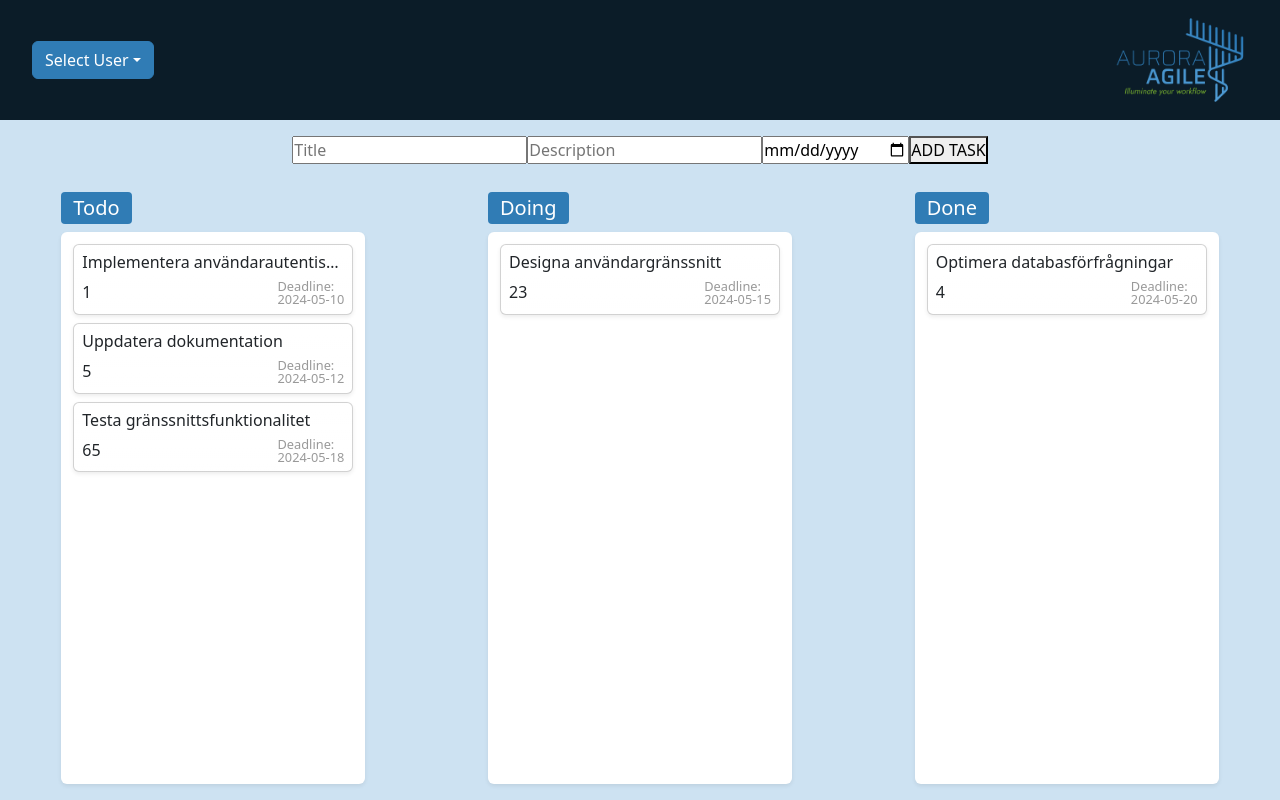
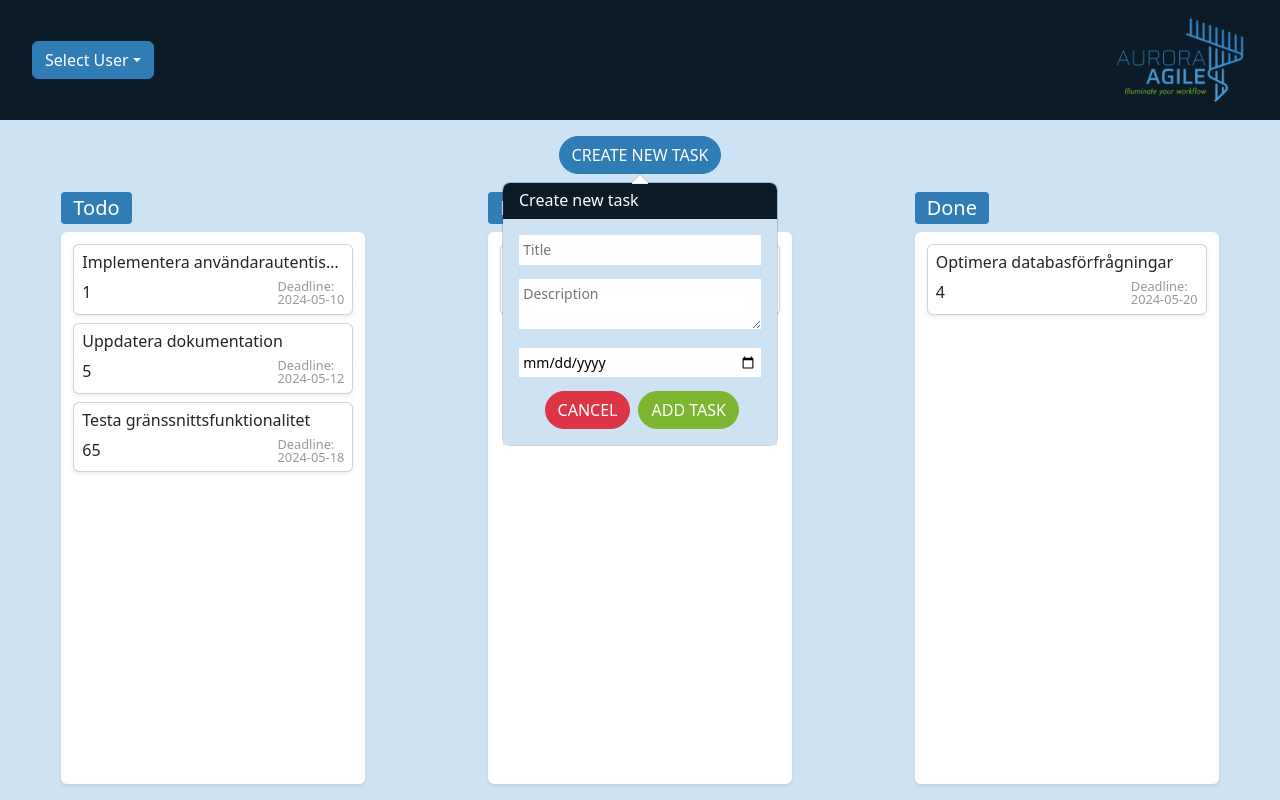
Before and after one commit to Kiwiih/Aurora-Agile, a React (Vite) app: page / in a window 1280 px wide. Both pictures are taken after a click on the button "CREATE NEW TASK". Built offline with nearby package versions, Linux system fonts and the light colour scheme.

Commit message:
finsihed styling addForm

```diff
--- a/src/assets/index.css
+++ b/src/assets/index.css
@@ -77,3 +77,9 @@ header {
 #dropdown-basic {
   margin: 1rem 2rem;
 }
+.input-addForm {
+  width: 100%;
+  margin-bottom: 1em;
+  padding: 0.3em;
+  border: none;
+}
--- a/src/components/Board.jsx
+++ b/src/components/Board.jsx
@@ -8,15 +8,7 @@ import Column from './Column';
 import CreateNewTask from './CreateNewTask';
 
 const Board = () => {
-  const [user, setUser] = useState([
-    'all',
-    'Moa',
-    'Alicia',
-    'Emil',
-    'Paulina',
-    'Viktor',
-    'Jerry',
-  ]);
+  const [user, setUser] = useState([0, 1, 2, 3, 4, 5, 6]);
 
   const columns = useSelector((state) => state[columnSlice.name].columns);
   console.log(columns);
--- a/src/components/Column.jsx
+++ b/src/components/Column.jsx
@@ -12,7 +12,7 @@ const column = ({ columnId, user }) => {
   const title = currentColumn.title;
 
   const tasks = useSelector((state) => state.task.tasks);
-  console.log(tasks);
+  // console.log(tasks);
 
   return (
     <>
@@ -35,8 +35,8 @@ const column = ({ columnId, user }) => {
 
         <div className='card border-0 container py-2 flex-grow-1  shadow-sm'>
           {tasks.map((t) => {
-            console.log(t.columnId);
-            console.log(currentColumn);
+            // console.log(t.columnId);
+            // console.log(currentColumn);
 
             if (t.columnId == currentColumn.id) {
               return (
--- a/src/components/CreateNewTask.jsx
+++ b/src/components/CreateNewTask.jsx
@@ -1,22 +1,32 @@
-import { useState } from 'react';
+import { useState, useRef } from 'react';
 import { useDispatch, useSelector } from 'react-redux';
 import { addTask } from '../features/task/taskSlice';
-import taskSlice from '../features/task/taskSlice';
+//Bootstrap
+import Button from 'react-bootstrap/Button';
+import Overlay from 'react-bootstrap/Overlay';
+import Popover from 'react-bootstrap/Popover';
 
 const CreateNewTask = () => {
   const [title, setTitle] = useState('');
   const [description, setDescription] = useState('');
-  const [deadline, setDeadline] = useState(null);
-  const [showForm, setShowForm] = useState(false);
+  const [deadline, setDeadline] = useState('');
+  //Bootstrap
+  const [show, setShow] = useState(false);
+  const [target, setTarget] = useState(null);
+  const ref = useRef(null);
 
   const dispatch = useDispatch();
-
   // const tasks = useSelector((state) => state[taskSlice.name].tasks);
   // console.log(tasks);
 
+  const handleClick = (event) => {
+    setShow(!show);
+    setTarget(event.target);
+  };
+
   const handleSubmit = (e) => {
     e.preventDefault();
-    //displatch the form information to the taskslice
+    //dispatch the form information to the taskslice
     dispatch(
       addTask({
         title,
@@ -28,35 +38,79 @@ const CreateNewTask = () => {
     //Reset inputfields after submitting form
     setTitle('');
     setDescription('');
-    setDeadline(null);
+    setDeadline('');
+    handleClick();
   };
 
   return (
-    <div>
-      {showForm ? (
-        <form onSubmit={handleSubmit}>
+    <div ref={ref}>
+      <Button
+        onClick={handleClick}
+        className='btn btn-aurora-primary rounded-pill'
+      >
+        CREATE NEW TASK
+      </Button>
+
+      <Overlay
+        show={show}
+        target={target}
+        placement='bottom'
+        container={ref}
+        containerPadding={20}
+      >
+        <Popover id='popover-contained'>
+          <Popover.Header
+            as='h3'
+            className='text-bg-aurora-dark'
+          >
+            Create new task
+          </Popover.Header>
+          <Popover.Body className='text-bg-aurora-light'>
+            <form
+              onSubmit={handleSubmit}
+              className='addForm'
+            >
               <input
                 type='text'
                 value={title}
                 onChange={(e) => setTitle(e.target.value)}
                 placeholder='Title'
+                required
+                className='input-addForm'
               />
-          <input
+              <textarea
                 type='text'
                 value={description}
                 onChange={(e) => setDescription(e.target.value)}
                 placeholder='Description'
+                required
+                className='input-addForm'
               />
               <input
                 type='date'
                 value={deadline}
                 onChange={(e) => setDeadline(e.target.value)}
+                required
+                className='input-addForm'
               />
-          <button type='submit'>ADD TASK</button>
+              <button
+                type='reset'
+                className='btn btn-danger rounded-pill'
+                onClick={handleClick}
+                style={{ marginRight: '0.5em', marginLeft: '1.6em' }}
+              >
+                CANCEL
+              </button>
+              <button
+                type='submit'
+                className='btn btn-aurora-accent rounded-pill'
+              >
+                ADD TASK
+              </button>
             </form>
-      ) : (
-        <button onClick={() => setShowForm(true)}>CREATE NEW TASK</button>
-      )}
+          </Popover.Body>
+        </Popover>
+      </Overlay>
     </div>
   );
 };
--- a/src/features/task/taskSlice.js
+++ b/src/features/task/taskSlice.js
@@ -62,10 +62,10 @@ export const taskSlice = createSlice({
   initialState,
   reducers: {
     addTask: (state, action) => {
-      const newTask = {
+      state.tasks.push({
         id: nanoid(),
         ...action.payload,
-      };
+      });
     },
     removeTask: (state, action) => {},
     moveTask: (state, action) => {},
```
Lines whose indentation alone changed are shown as unchanged.
